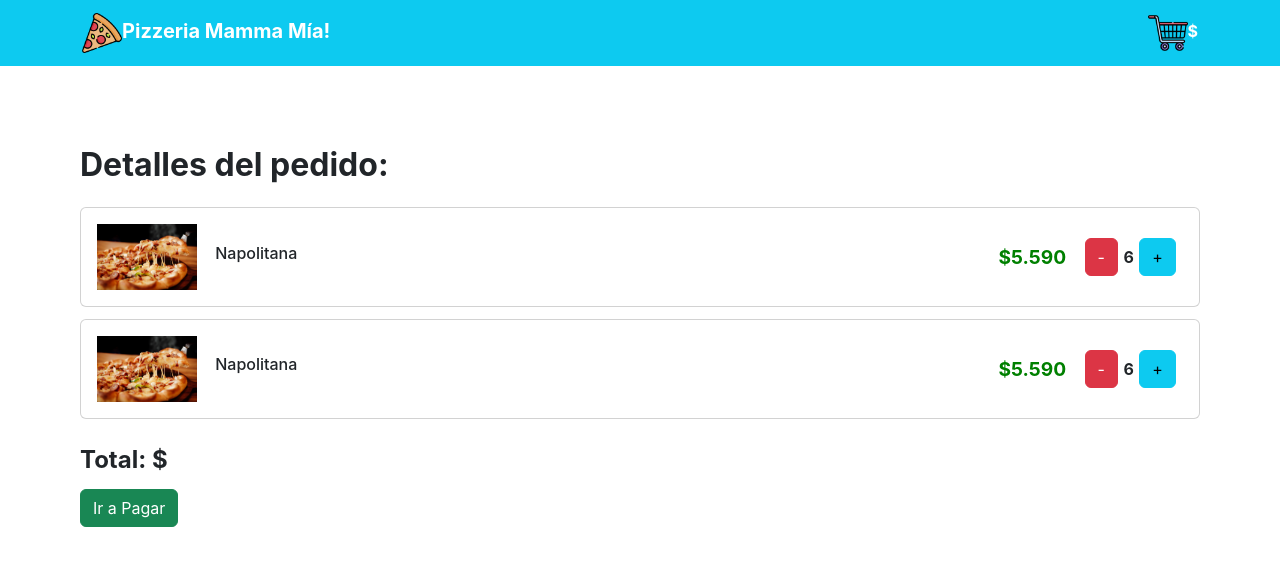
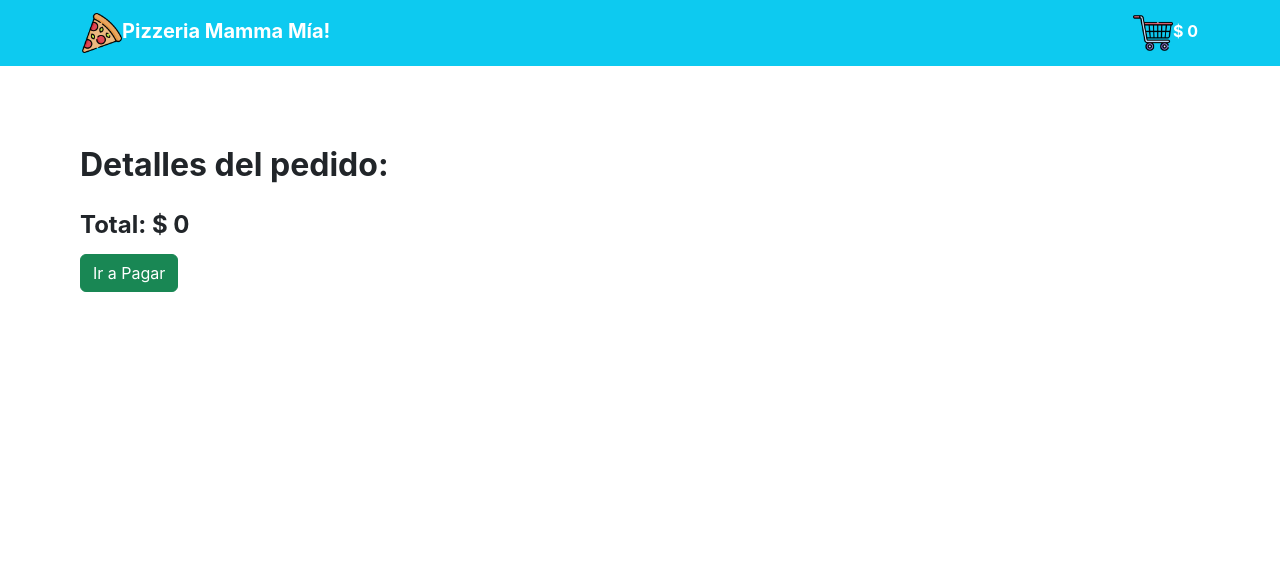
Before and after one commit to jovy33/prueba-mamma-mia, a React (Create React App) app: page /carrito in a window 1280 px wide. Shown: the top 566 px of the page. Built offline with nearby package versions, Linux system fonts and the light colour scheme.

Commit message:
agrego avance total y carrito

```diff
--- a/src/App.js
+++ b/src/App.js
@@ -9,13 +9,28 @@ import Carrito from "./views/Carrito";
 
 function App() {
   const [pizzas, setPizzas] = useState([]);
-  const sharedPizzas = { pizzas, setPizzas };
+  const [listadoCarrito, setListadoCarrito] = useState([]);
+  const [total, setTotal] = useState(0);
+
+  const sharedPizzas = { pizzas, setPizzas, listadoCarrito, setListadoCarrito, total };
   const url = "http://localhost:3000/pizzas.json";
   const traerPizzas = async () => {
     const res = await fetch(url);
     const resultadoPizzas = await res.json();
     setPizzas(resultadoPizzas);
   }
+
+	const calcularTotal = () => {
+		let totalPrecio = 0;
+		listadoCarrito.map(pizza => {
+			totalPrecio = totalPrecio + pizza.price;
+		})
+		setTotal(totalPrecio);
+	}
+
+  useEffect(() => {
+    calcularTotal();
+  }, [listadoCarrito]);
 
   useEffect(() => {
     traerPizzas();
--- a/src/components/CardPizza.jsx
+++ b/src/components/CardPizza.jsx
@@ -1,16 +1,25 @@
-import React from 'react'
+import React, { useContext } from 'react'
 import Card from 'react-bootstrap/Card';
 import ListGroup from 'react-bootstrap/ListGroup';
 import Button from 'react-bootstrap/Button';
 import { useNavigate } from 'react-router-dom';
+import MyContext from '../my_context';
 
 export default function CardPizza(props) {
+    const { listadoCarrito, setListadoCarrito } = useContext(MyContext);
     const { pizza } = props;
-    const { id, name, desc, ingredients, price, img } = pizza;
+    const { id, name, ingredients, price, img } = pizza;
     const navigate = useNavigate();
     const irDetallePizza = async () => {
 		navigate(`/pizza-detalle/${id}`);
 	};
+
+    const agregarCarrito = () => {
+        const listadoNuevo = [pizza, ...listadoCarrito];
+        setListadoCarrito(listadoNuevo);
+        console.log(listadoNuevo)
+    }
+
     return (
         <div>
             <Card style={{ width: '17rem' }}>
@@ -36,7 +45,7 @@ export default function CardPizza(props) {
                         <br />
                         <div className='botones-card'>
                             <Button className='btn-card' variant="info"  onClick={ () => irDetallePizza() }>Ver Más <img width="20" src="/ojos.png" alt="" /></Button>{' '}
-                            <Button className='btn-card' variant="danger">Añadir <img width="20" src="/carrito.png" alt="" /></Button>{' '}
+                            <Button className='btn-card' variant="danger" onClick={ () => agregarCarrito() }>Añadir <img width="20" src="/carrito.png" alt="" /></Button>{' '}
                         </div>
                     </ListGroup.Item>
                 </ListGroup>
--- a/src/components/ItemCarrito.jsx
+++ b/src/components/ItemCarrito.jsx
@@ -1,24 +1,36 @@
-import React from 'react'
+import React, { useContext } from 'react'
 import Card from 'react-bootstrap/Card';
 import Button from 'react-bootstrap/Button';
+import MyContext from '../my_context';
 
-export default function ItemCarrito() {
-  return (
-    <div>
+export default function ItemCarrito(props) {
+    const { listadoCarrito, setListadoCarrito } = useContext(MyContext);
+    const pizza = props.pizza;
+
+    const agregarPizza = () => {
+        const nuevoListado = [pizza, ...listadoCarrito];
+        setListadoCarrito(nuevoListado);
+    }
+
+    const eliminarPizza = () => {
+
+    }
+    return (
+        <div>
             <Card className='carrito-card'>
                 <Card.Body className='pedido'>
                     <div className='detalle-pedido'>
-                        <img width="100" src="/fondo-pizza.jpg" alt="" />
-                        <h6 className='carrito-nombre-pizza'>Napolitana </h6>
+                        <img width="100" src={pizza.img} alt="" />
+                        <h6 className='carrito-nombre-pizza'>{pizza.name} </h6>
                     </div>
                     <div className='carrito-botones'>
-                        <span className='precio-carrito'> $5.590</span>
-                        <Button className='btn-carrito' variant="danger"> - </Button>{' '}
+                        <span className='precio-carrito'> ${pizza.price}</span>
+                        <Button className='btn-carrito' variant="danger" onClick={ () => eliminarPizza() }> - </Button>{' '}
                         <span className='carrito-cantidad'> 6 </span>
-                        <Button className='btn-carrito' variant="info"> + </Button>{' '}
+                        <Button className='btn-carrito' variant="info" onClick={ () => agregarPizza() }> + </Button>{' '}
                     </div>
                 </Card.Body>
             </Card>
         </div>
-  )
+    )
 }
--- a/src/components/NavbarPropio.jsx
+++ b/src/components/NavbarPropio.jsx
@@ -1,9 +1,12 @@
-import React from 'react'
+import React, { useContext } from 'react'
 import Navbar from 'react-bootstrap/Navbar';
 import { NavLink } from 'react-router-dom';
 import Container from 'react-bootstrap/Container';
+import MyContext from '../my_context';
 
 export default function NavbarPropio() {
+	const { total } = useContext(MyContext);
+
 	return (
 		<Navbar bg="info" variant="dark">
 			<Container>
@@ -16,7 +19,7 @@ export default function NavbarPropio() {
 				<Navbar.Collapse className="justify-content-end">
 					<NavLink className={({ isActive }) => (isActive ? 'active' : 'inactive')} end to="/carrito">
 						<img width="40" src="/carrito.png" alt="" />
-						$
+						$ {total}
 					</NavLink>
 				</Navbar.Collapse>
 			</Container>
--- a/src/views/Carrito.jsx
+++ b/src/views/Carrito.jsx
@@ -1,16 +1,20 @@
-import React from 'react'
+import React, { useContext } from 'react'
 import ItemCarrito from '../components/ItemCarrito';
 import Button from 'react-bootstrap/Button';
+import MyContext from '../my_context';
 
 export default function Carrito() {
+    const { total, listadoCarrito } = useContext(MyContext);
+
     return (
         <div className='carrito'>
             <h4 className='carrito-titulo'> Detalles del pedido:</h4>
-            <ItemCarrito />
-            <ItemCarrito />
+            {
+                listadoCarrito.map(pizza => <ItemCarrito pizza={pizza} />)
+            }
             <div className='carrito-total'>
                 <span className='span-total'>
-                    Total: $
+                    Total: $ {total}
                 </span>
                 <Button variant="success">Ir a Pagar</Button>{' '}
             </div>
```
